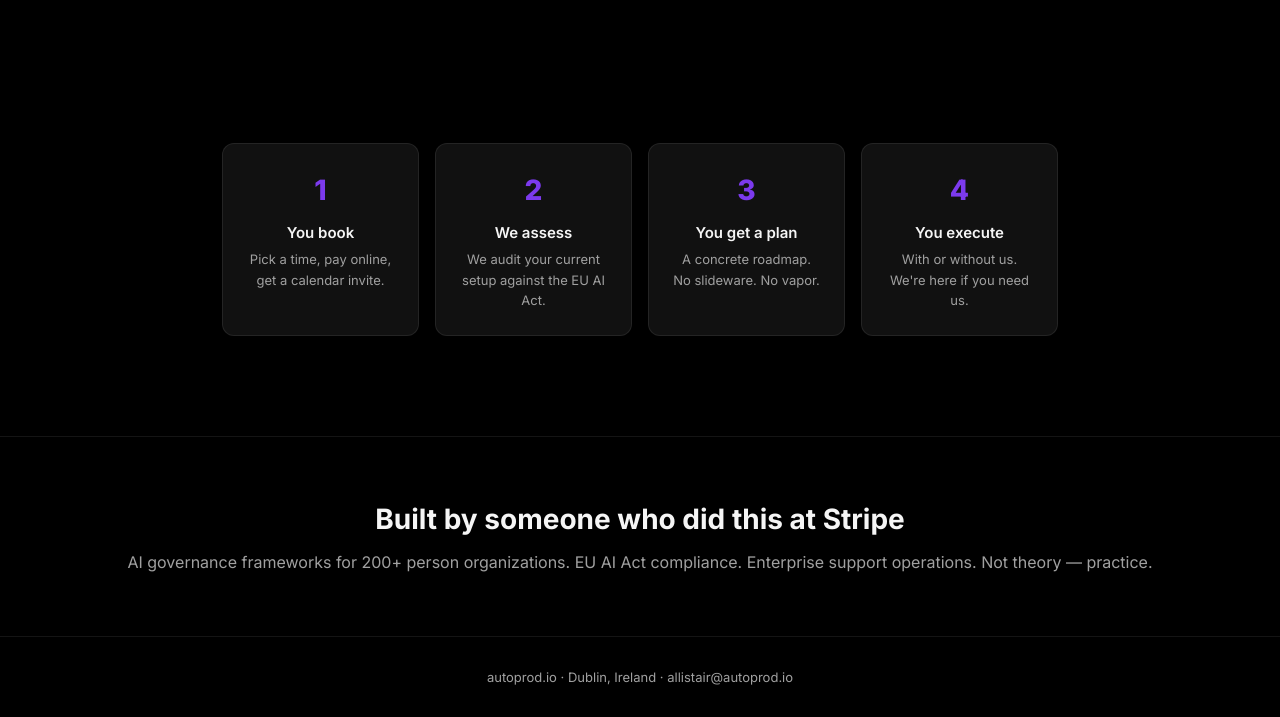
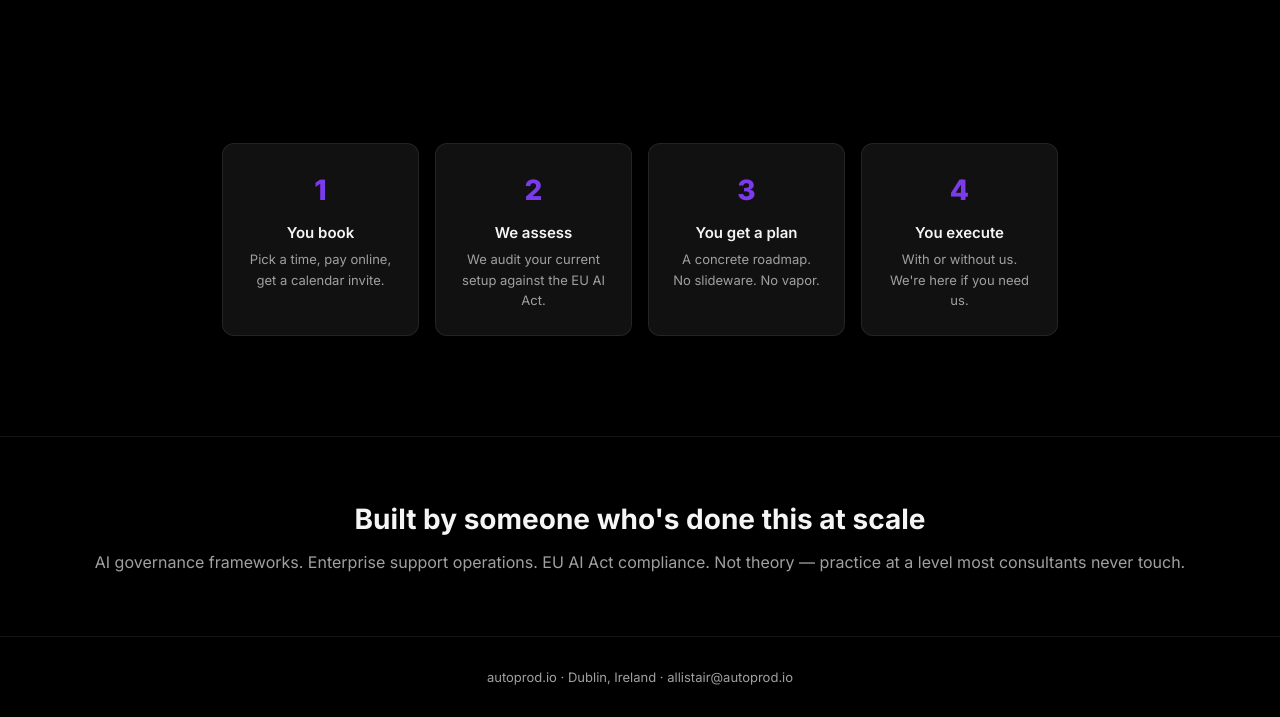
Before and after one commit to ClearyD98/n8n-automation, a plain HTML site: page index.html in a window 1280 px wide. Shown: the part 1488-2205 px from the top of the page. Drawn offline with Linux system fonts and the light colour scheme.

Commit message:
Remove Stripe references — allude to enterprise experience instead

```diff
--- a/index.html
+++ b/index.html
@@ -60,7 +60,7 @@ footer{text-align:center;padding:30px;color:var(--muted);font-size:13px}
     </div>
     <div class="card">
       <h3>AI Strategy Session</h3>
-      <p>Two hours with an AI architect who built governance frameworks at a Fortune 500 company. We design your automation roadmap and identify the highest-ROI targets — grounded in Irish regulatory reality.</p>
+      <p>Two hours with an AI architect who designed and deployed governance frameworks inside a global enterprise. We build your automation roadmap and identify the highest-ROI targets — grounded in Irish regulatory reality.</p>
       <div class="price">€1,000<span> per session</span></div>
       <a href="https://buy.stripe.com/8x24gA2wE2jV0mTgeE7ss0g">Book a Session →</a>
     </div>
@@ -83,8 +83,8 @@ footer{text-align:center;padding:30px;color:var(--muted);font-size:13px}
 </section>
 
 <div class="trust">
-  <h2>Built by someone who did this at Stripe</h2>
-  <p>AI governance frameworks for 200+ person organizations. EU AI Act compliance. Enterprise support operations. Not theory — practice.</p>
+  <h2>Built by someone who's done this at scale</h2>
+  <p>AI governance frameworks. Enterprise support operations. EU AI Act compliance. Not theory — practice at a level most consultants never touch.</p>
 </div>
 
 <footer>
```
